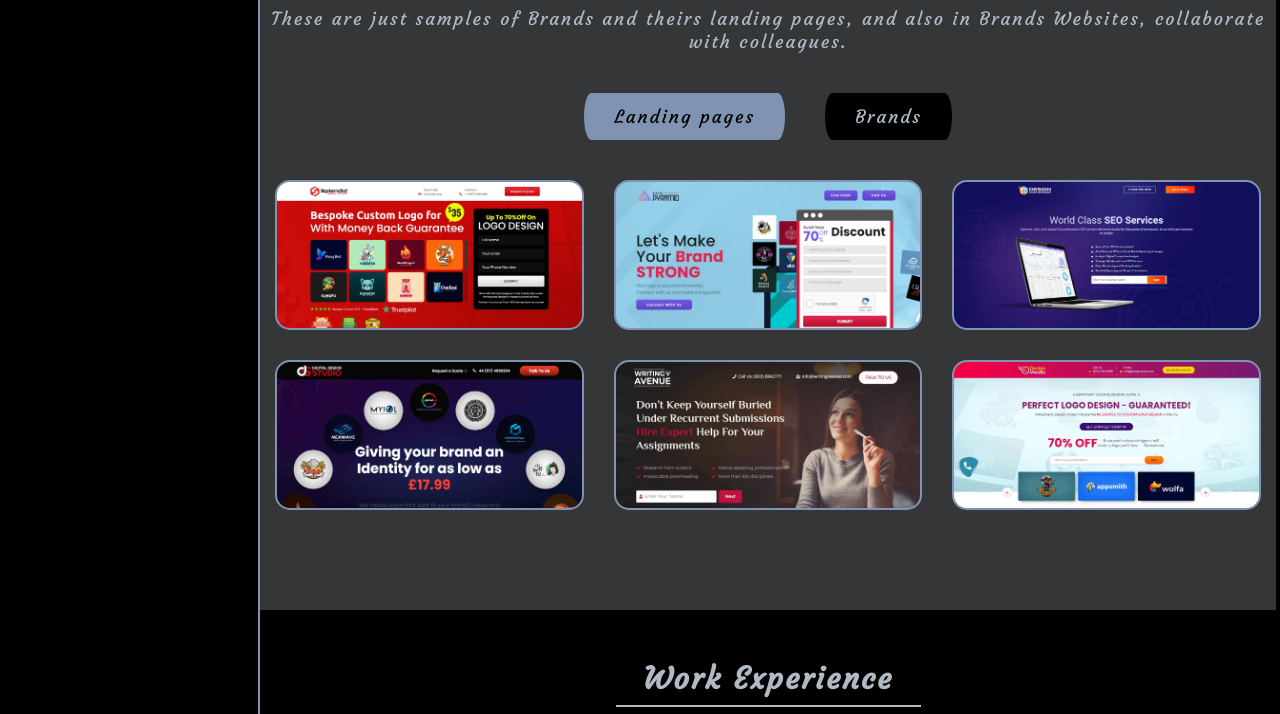
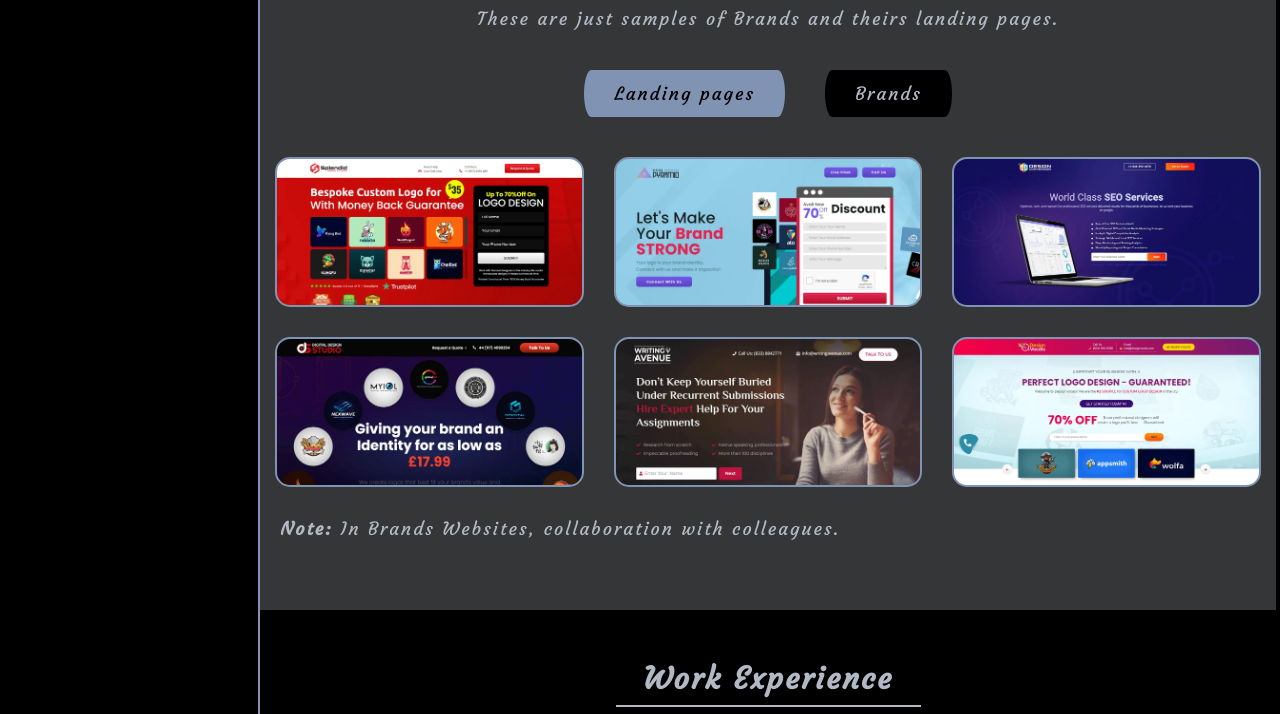
Before and after one commit to usman26392/myCV, a plain HTML site: page index.html in a window 1280 px wide. Shown: the part 737-1451 px from the top of the page. Drawn offline with Linux system fonts and the light colour scheme.

Commit message:
note added

```diff
--- a/assets/styles/custom.css
+++ b/assets/styles/custom.css
@@ -473,3 +473,7 @@ header .toggle-icon svg {
             flex: 0 1 33.33333%;
     padding: 0px 1.5rem 3rem;
   }
+
+  #portf > p:last-child {
+    padding-left: 20px;
+}
--- a/index.html
+++ b/index.html
@@ -150,8 +150,7 @@
                 <!-- portfolio -->
                 <section class="cv-portfolio-wrapper  cv-sec-py" id="portf">
                     <h2 class="cv-right-column-title">portfolio</h2>
-                    <p class="cv-right-column-title-para">These are just samples of Brands and theirs landing pages, and also in Brands Websites,
-                        collaborate with colleagues.
+                    <p class="cv-right-column-title-para">These are just samples of Brands and theirs landing pages.
                     </p>
                     <div class="cv-tabs-wrapper">
                         <ul class="nav nav-tabs">
@@ -200,6 +199,7 @@
 
                         </div>
                     </div>
+                    <p><strong>Note:</strong> In Brands Websites, collaboration with colleagues.</p>
                 </section>
 
 
```
